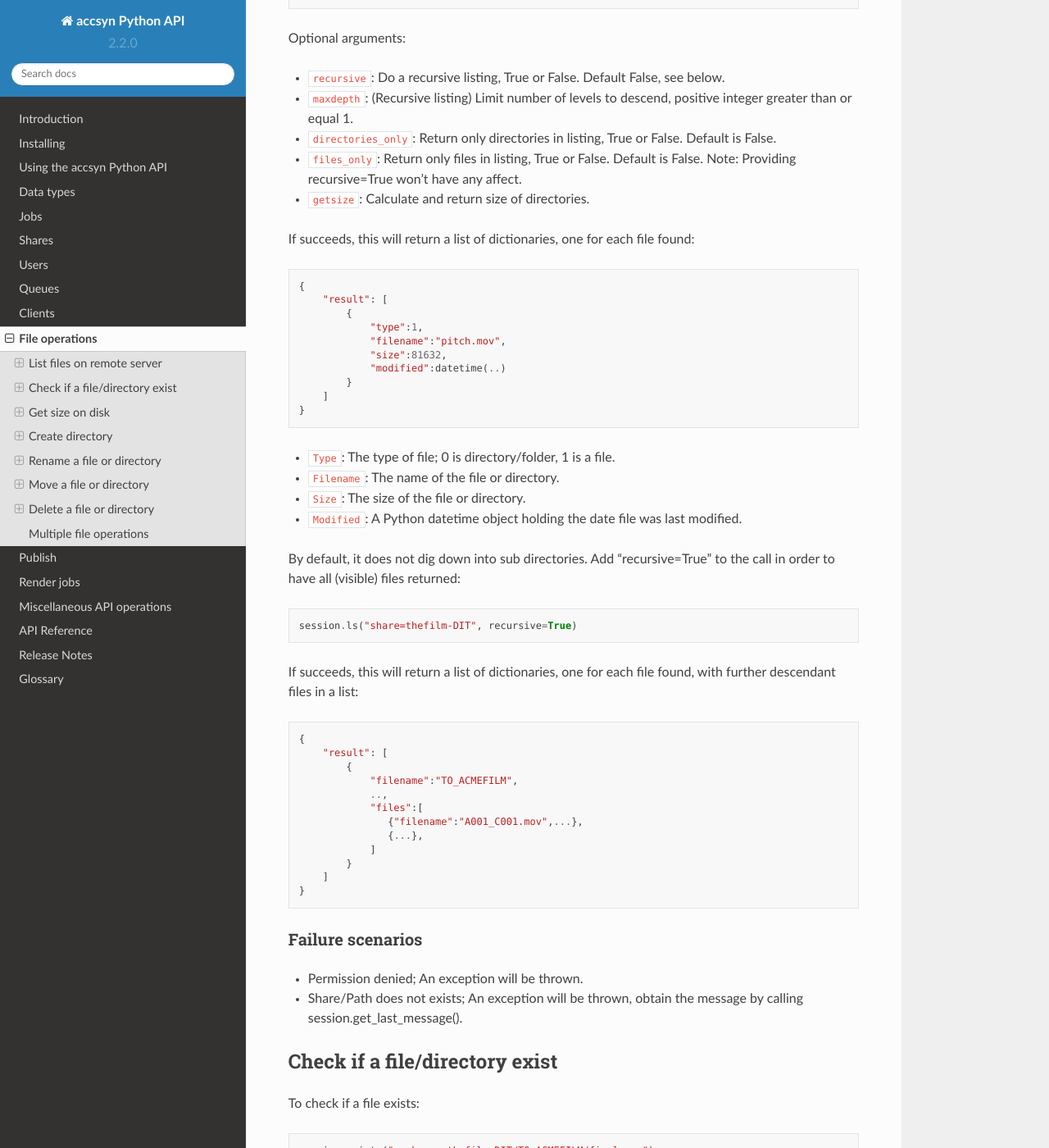
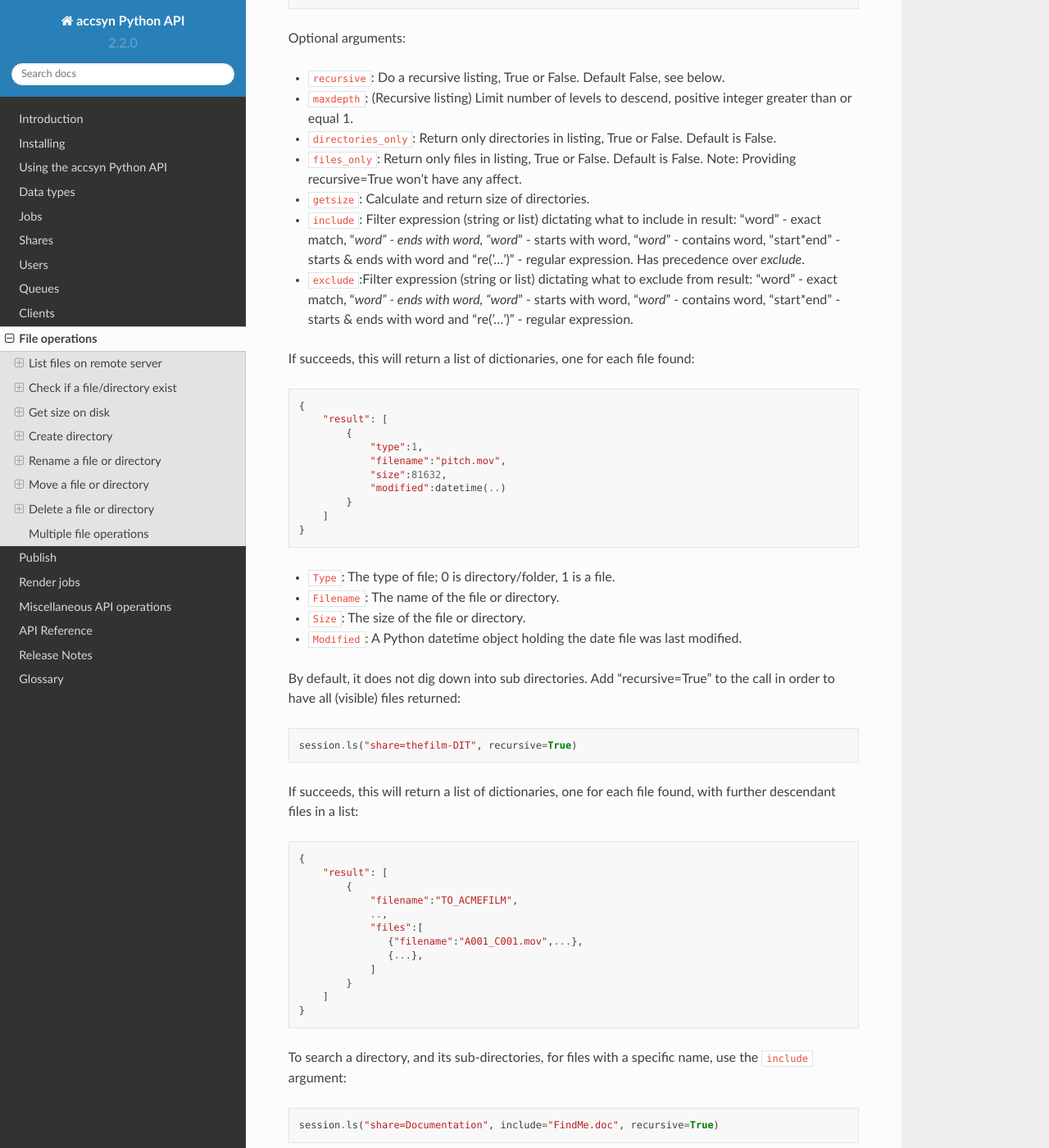
Before and after one commit to accsyn/accsyn-python-api, a Sphinx documentation site: the page built from doc/file.rst, in a window 1280 px wide and 1400 px high, scrolled down 368 px. Shown: the whole window at 82% size. Built offline with Sphinx 7.4.7 and the Read the Docs theme 2.0.0, drawn with Linux system fonts in a browser that asks for light colours; some of the changed text lies outside the part shown.

Commit message:
Documentation update

```diff
--- a/doc/file.rst
+++ b/doc/file.rst
@@ -25,6 +25,8 @@ Optional arguments:
 * ``directories_only``: Return only directories in listing, True or False. Default is False.
 * ``files_only``: Return only files in listing, True or False. Default is False. Note: Providing recursive=True won't have any affect.
 * ``getsize``: Calculate and return size of directories.
+* ``include``: Filter expression (string or list) dictating what to include in result: "word" - exact match, "*word" - ends with word, "word*" - starts with word, "*word*" - contains word, "start*end" - starts & ends with word and "re('...')" - regular expression. Has precedence over *exclude*.
+* ``exclude``:Filter expression (string or list) dictating what to exclude from result: "word" - exact match, "*word" - ends with word, "word*" - starts with word, "*word*" - contains word, "start*end" - starts & ends with word and "re('...')" - regular expression.
 
 
 
@@ -67,6 +69,27 @@ If succeeds, this will return a list of dictionaries, one for each file found, w
             }
         ]
     }
+
+
+
+To search a directory, and its sub-directories, for files with a specific name, use the ``include`` argument::
+
+    session.ls("share=Documentation", include="FindMe.doc", recursive=True)
+
+
+To exclude files matching a regular expression, use the ``exclude`` argument::
+
+    session.ls("share=Documentation", exclude="re('_Draft.*')")
+
+
+To make it case insensitive::
+
+    session.ls("share=thefilm-DIT/TO_ACMEFILM", exclude="re('_draft.*', 'I')")
+
+
+.. note::
+
+    Include and exclude can be combined, include has precedence over exclude.
 
 
 Failure scenarios
```
Also changed, not shown: README.md (+19 -1 lines), source/accsyn_api/session.py (+9 -15 lines).
